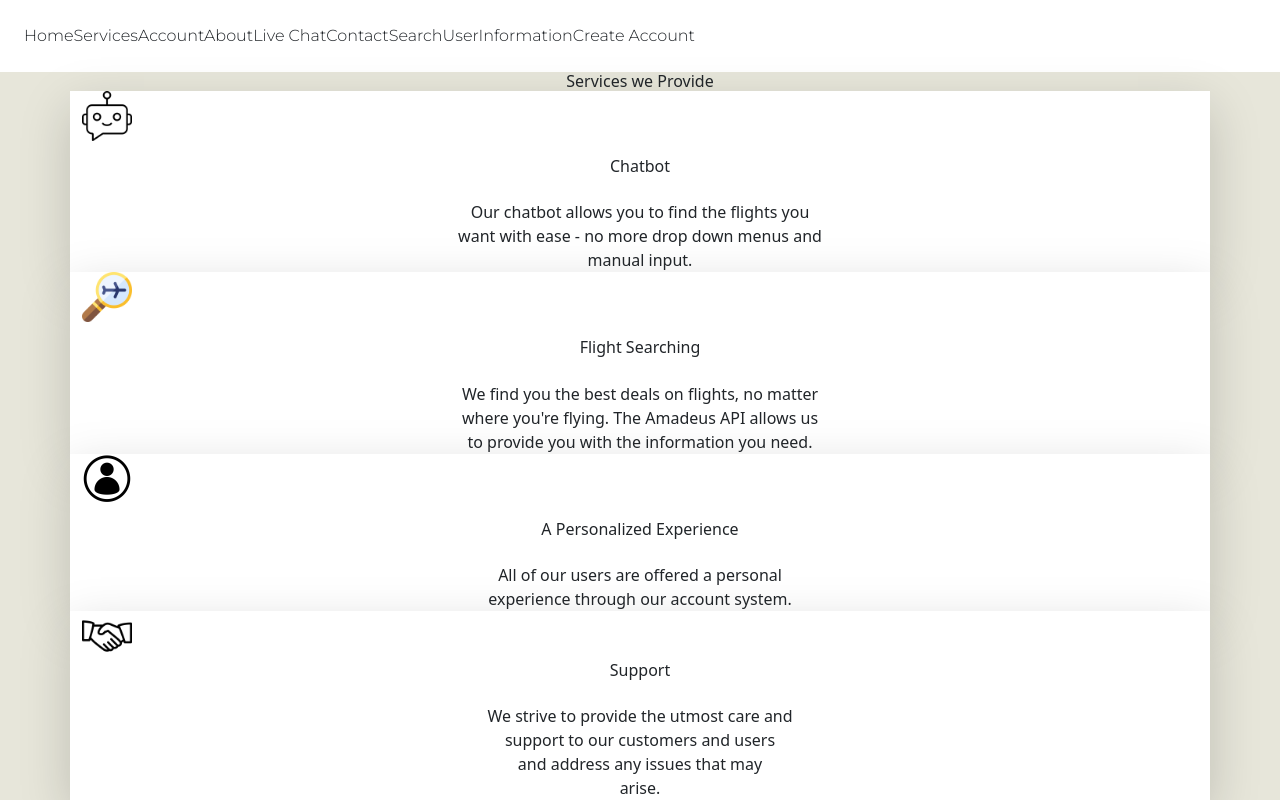
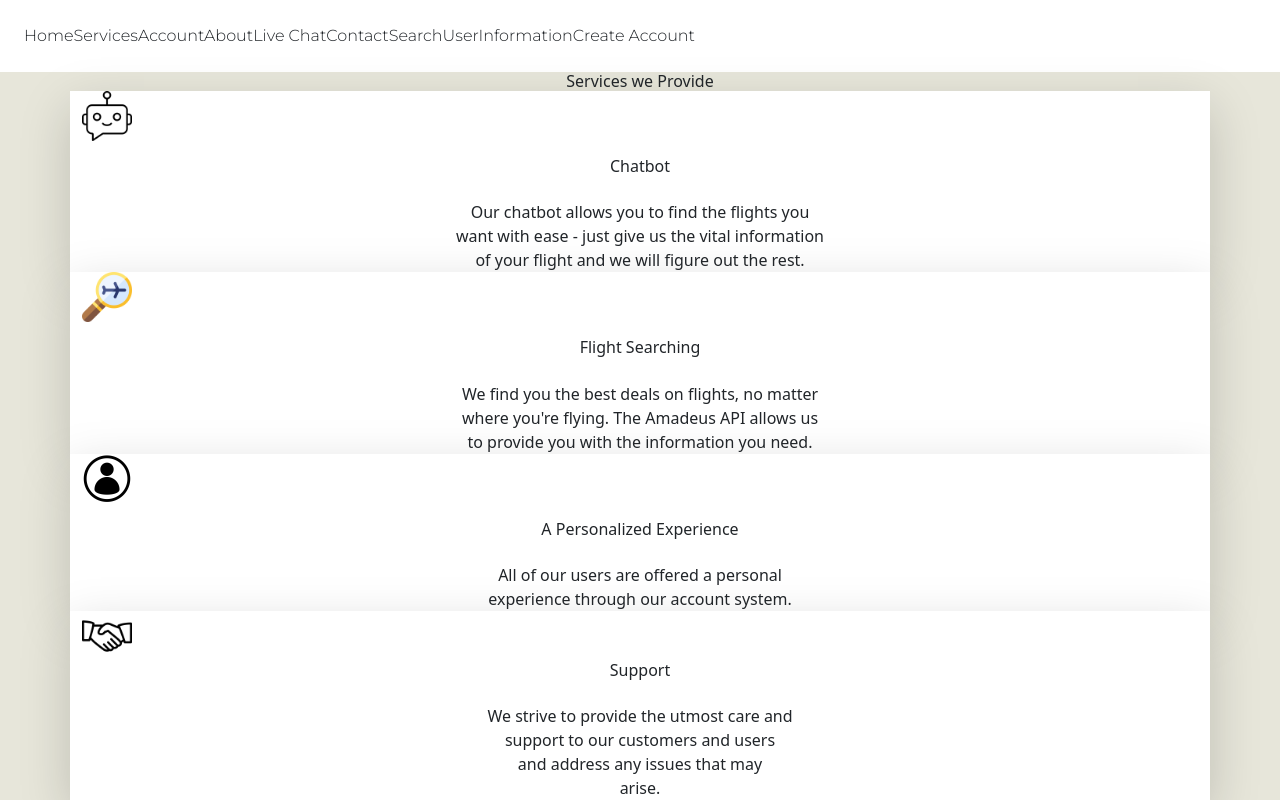
Before and after one commit to daigza09/Piplup-Travel-Buddy, a React (Vite) app in the folder frontend/: page /Services in a window 1280 px wide. Shown: the top 800 px of the page. Built offline with nearby package versions, Linux system fonts and the light colour scheme.

Commit message:
services editing

```diff
--- a/frontend/src/pages/Services.jsx
+++ b/frontend/src/pages/Services.jsx
@@ -26,10 +26,10 @@ function Services() {
           Our chatbot allows you to find the flights you
         </p>
         <p>
-          want with ease - no more drop down menus and
+          want with ease - just give us the vital information
         </p>
         <p>
-          manual input.
+          of your flight and we will figure out the rest.
         </p>
       </div>
     </div>
```
